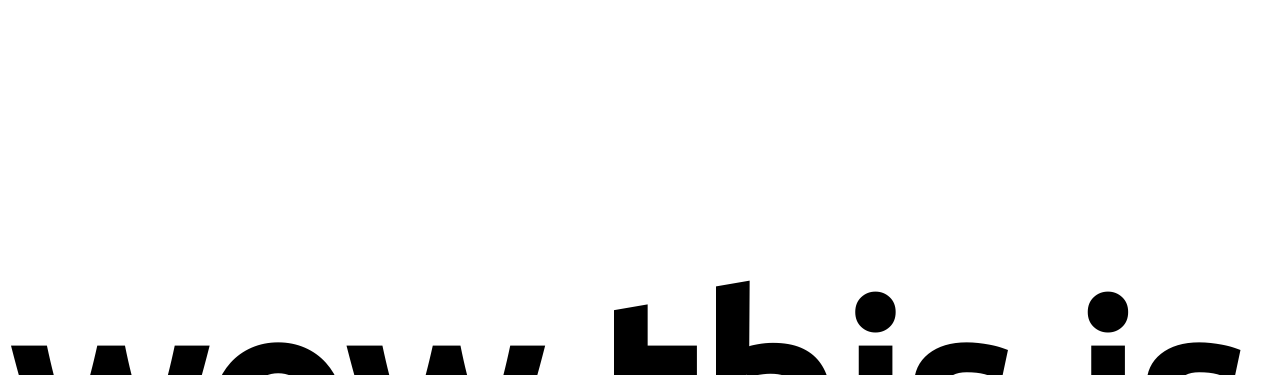
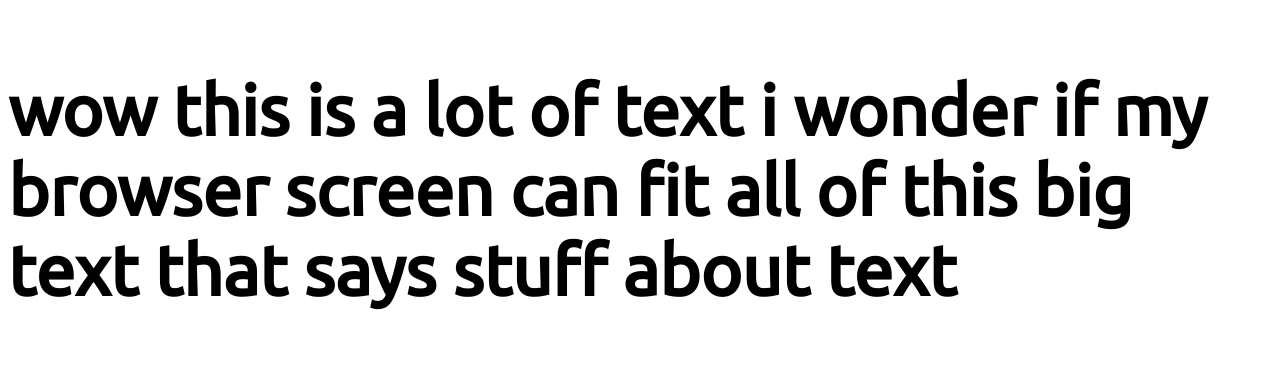
Before and after one commit to Inchrys/practice, a plain HTML site: page index.html in a window 1280 px wide. Shown: the top 375 px of the page. Drawn offline with Linux system fonts and the light colour scheme.

Commit message:
Update style.css

```diff
--- a/styles/style.css
+++ b/styles/style.css
@@ -1,4 +1,4 @@
 html {
-  font-size: 250px;
+  font-size: 70px;
   font-family: "Ubuntu", regular-400;
 }
```
